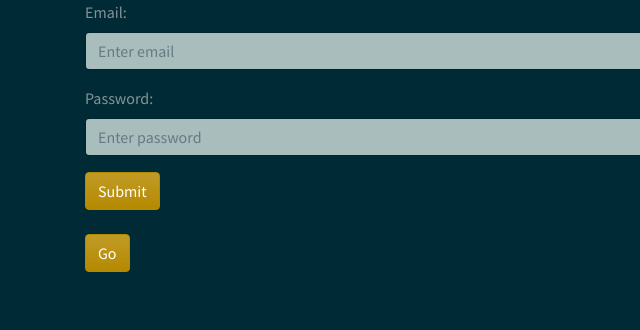
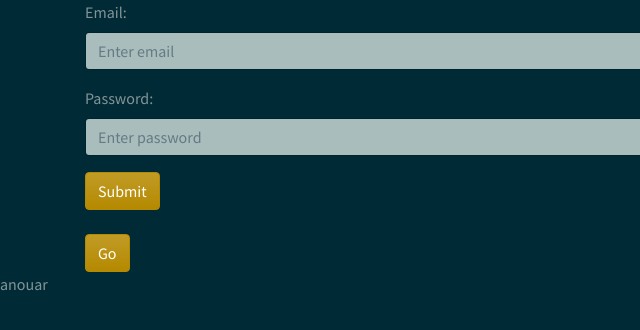
Before and after one commit to achraflamhamdi/electronproject, an Electron app: page src/page.html in a window 1280 px wide. Shown: the full height of the page, 0-640 px from the left. Drawn offline with nearby package versions, Linux system fonts and the light colour scheme; files whose address does not match are found by name.

Commit message:
adding anouar in html

```diff
--- a/src/page.html
+++ b/src/page.html
@@ -27,5 +27,7 @@
             <button type="button" class="btn btn-primary" href="index.html">Go</button>
           </div>
 
+          anouar
+
     </body>
 </html>
```
